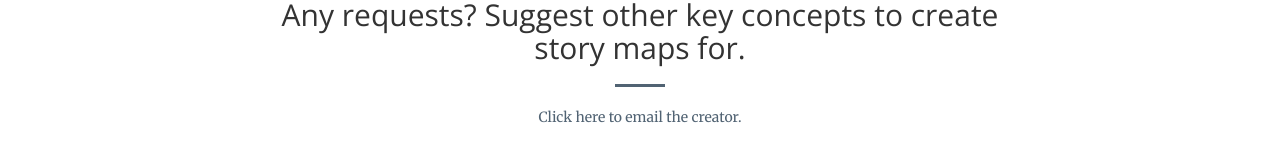
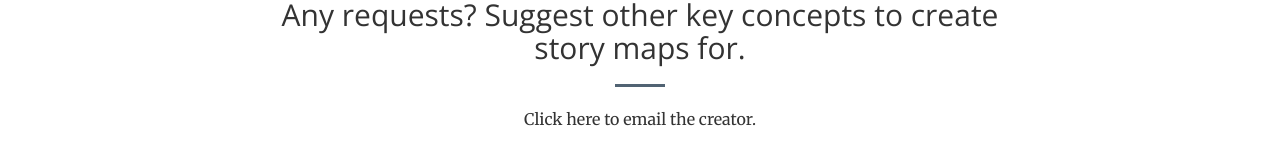
Before and after one commit to peopleandplanet/peopleandplanet.github.io, a Jekyll site: the page built from index.html, in a window 1280 px wide and 900 px high, scrolled down 2816 px. Shown: the part 649-814 px from the top of the window. Built offline with Jekyll 4.4.1, drawn with Linux system fonts in a browser that asks for light colours.

```diff
--- a/_includes/contact.html
+++ b/_includes/contact.html
@@ -4,7 +4,7 @@
             <div class="col-lg-8 col-lg-offset-2 text-center">
                 <h2 class="section-heading">Any requests? Suggest other key concepts to create story maps for.</h2>
                 <hr class="primary">
+                <p href="mailto:mayra.rodriguez_gonzalez@uconn.edu">Click here to email the creator.</p>
                 <p></p>
-                <a href="mailto:mayra.rodriguez_gonzalez@uconn.edu">Click here to email the creator.</a>
     </div>
 </section>
```
